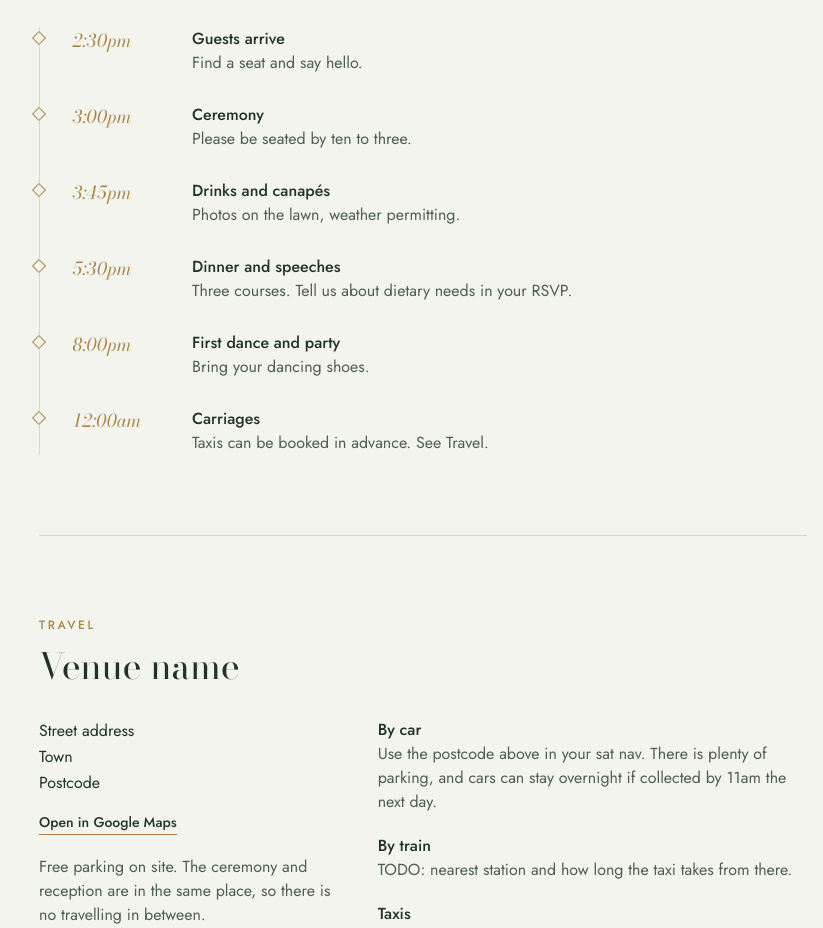
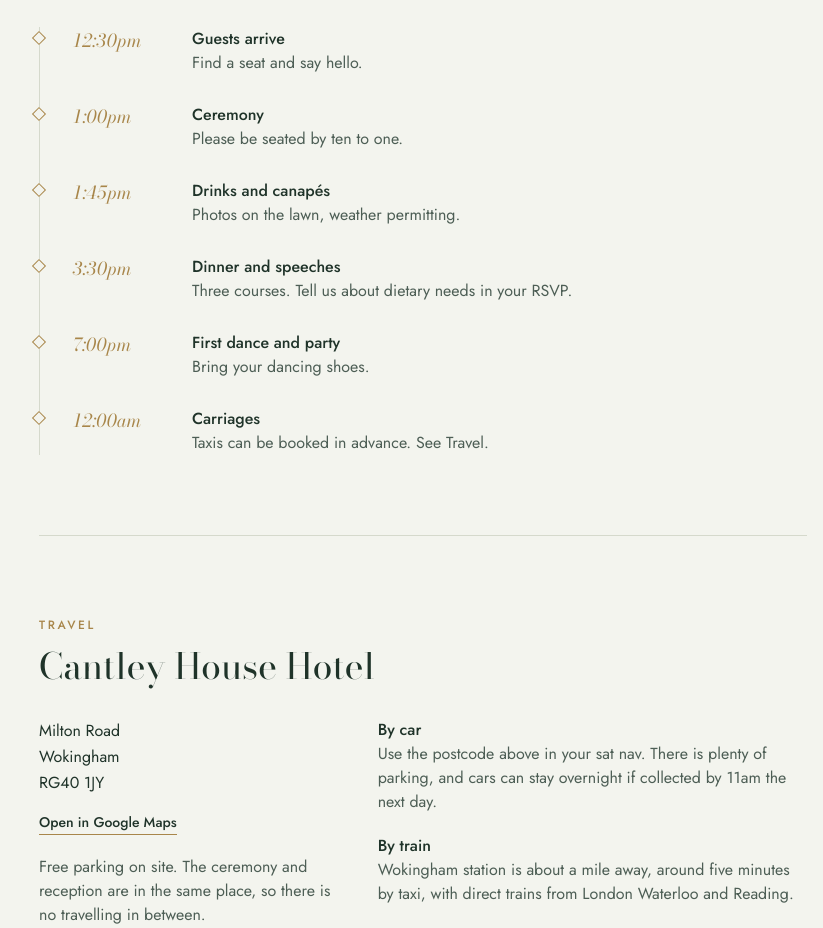
Before and after one commit to jamieharper0798/Apps, a React (Vite) app in the folder wedding/: page / in a window 1280 px wide. Shown: the part 757-1685 px from the top of the page, without its empty margins (217-1040 px from the left). Built offline with nearby package versions, Linux system fonts and the light colour scheme.

Commit message:
Set ceremony time and Cantley House Hotel venue
Co-Authored-By: Claude Opus 5.5 <noreply@anthropic.com>
Claude-Session: https://claude.ai/code/session_01EmRaiQFBuzG894yJQhP3g3

```diff
--- a/wedding/src/wedding.ts
+++ b/wedding/src/wedding.ts
@@ -4,33 +4,33 @@
 export const wedding = {
   couple: ['Jamie', 'Hannah'] as const,
   // Local time of the ceremony. Used for the date line and the countdown.
-  date: '2027-06-12T15:00:00', // TODO
+  date: '2027-06-12T13:00:00', // TODO: the day is a placeholder, the 1pm time is real
   rsvpBy: '2027-04-30', // TODO
-  town: 'Town, County', // TODO
+  town: 'Wokingham, Berkshire',
 
   venue: {
-    name: 'Venue name', // TODO
-    address: ['Street address', 'Town', 'Postcode'], // TODO
+    name: 'Cantley House Hotel',
+    address: ['Milton Road', 'Wokingham', 'RG40 1JY'],
     notes: 'Free parking on site. The ceremony and reception are in the same place, so there is no travelling in between.',
   },
 
   schedule: [
-    { time: '2:30pm', title: 'Guests arrive', detail: 'Find a seat and say hello.' },
-    { time: '3:00pm', title: 'Ceremony', detail: 'Please be seated by ten to three.' },
-    { time: '3:45pm', title: 'Drinks and canapés', detail: 'Photos on the lawn, weather permitting.' },
-    { time: '5:30pm', title: 'Dinner and speeches', detail: 'Three courses. Tell us about dietary needs in your RSVP.' },
-    { time: '8:00pm', title: 'First dance and party', detail: 'Bring your dancing shoes.' },
+    { time: '12:30pm', title: 'Guests arrive', detail: 'Find a seat and say hello.' },
+    { time: '1:00pm', title: 'Ceremony', detail: 'Please be seated by ten to one.' },
+    { time: '1:45pm', title: 'Drinks and canapés', detail: 'Photos on the lawn, weather permitting.' },
+    { time: '3:30pm', title: 'Dinner and speeches', detail: 'Three courses. Tell us about dietary needs in your RSVP.' },
+    { time: '7:00pm', title: 'First dance and party', detail: 'Bring your dancing shoes.' },
     { time: '12:00am', title: 'Carriages', detail: 'Taxis can be booked in advance. See Travel.' },
   ],
 
   travel: [
     { title: 'By car', body: 'Use the postcode above in your sat nav. There is plenty of parking, and cars can stay overnight if collected by 11am the next day.' },
-    { title: 'By train', body: 'TODO: nearest station and how long the taxi takes from there.' },
+    { title: 'By train', body: 'Wokingham station is about a mile away, around five minutes by taxi, with direct trains from London Waterloo and Reading.' },
     { title: 'Taxis', body: 'TODO: a local taxi number. Book your ride home ahead of time, as they get busy late at night.' },
   ],
 
   stay: [
-    { name: 'Hotel one', distance: 'TODO: distance from the venue', note: 'We have a small block of rooms held until two months before the day. Mention our names when booking.' },
+    { name: 'Cantley House Hotel', distance: 'The venue itself', note: 'The easiest option: no travel home at the end of the night. Rooms are limited, so book early.' },
     { name: 'Hotel two', distance: 'TODO: distance from the venue', note: 'A cheaper option with easy parking.' },
   ],
 
```
